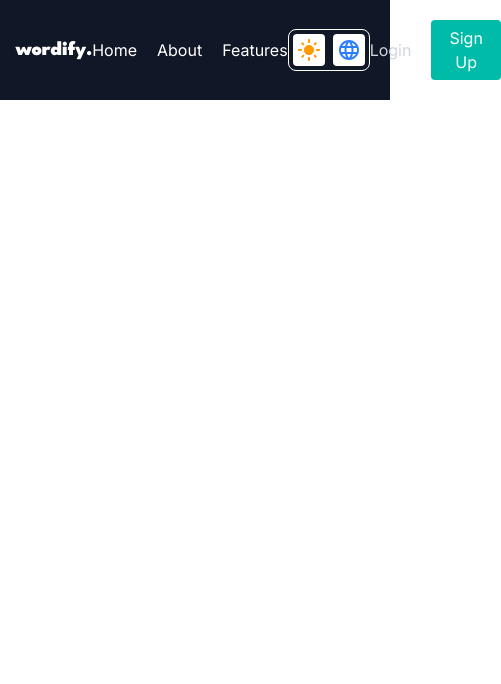
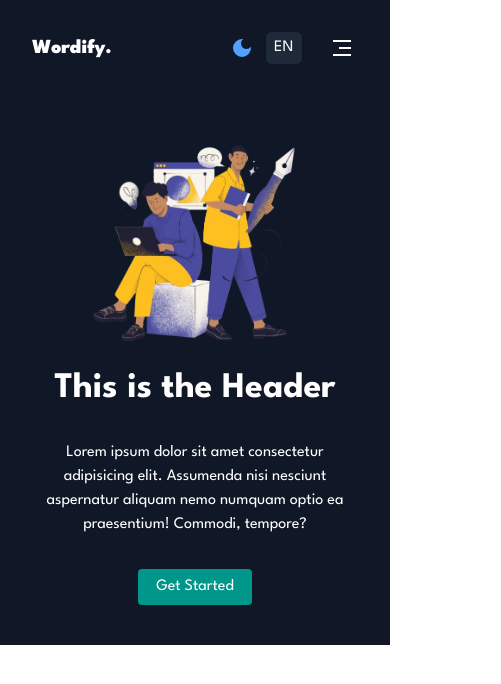
Before and after one commit to alibekmukhammadiev/wordify, a React (Vite) app in the folder frontend/: page / in a window 390 px wide. Shown: the top 684 px of the page, 501 px wide, since content can reach past the window. Built offline with nearby package versions, Linux system fonts and the light colour scheme.

Commit message:
Modal Added and Responsive Hero

```diff
--- a/frontend/src/App.tsx
+++ b/frontend/src/App.tsx
@@ -13,7 +13,7 @@ function App() {
       className="
       text-gray-900 bg-amber-50 dark:text-white dark:bg-gray-900"
     >
-      <div className="max-w-4xl mx-auto ">
+      <div className="max-w-4xl mx-auto px-8">
         <Routes>
           <Route path="/" element={<LandingPage />} />
           <Route path="/login" element={<LoginPage />} />
--- /dev/null
+++ b/frontend/src/components/ModeLang.tsx
@@ -0,0 +1,42 @@
+import React from "react";
+
+// react icons
+import { MdDarkMode } from "react-icons/md";
+import { MdLightMode } from "react-icons/md";
+
+type ModeLangProps = {
+  mode: boolean;
+  handleToggleMode: () => void;
+};
+
+export default function ModeLang({ mode, handleToggleMode }: ModeLangProps) {
+  return (
+    <div className="flex gap-2 p-1">
+      {!mode ? (
+        <MdDarkMode
+          onClick={handleToggleMode}
+          className="size-8 p-1   text-blue-400 duration-100 ease-in hover:cursor-pointer hover:text-blue-300  "
+        />
+      ) : (
+        <MdLightMode
+          onClick={handleToggleMode}
+          className="size-8 p-1 text-amber-400  duration-100 ease-in hover:cursor-pointer hover:text-amber-300  "
+        />
+      )}
+      <select
+        className="px-2 transition-colors rounded-md bg-gray-800 shadow-sm shadow-gray-900
+                 focus:outline-none focus:ring-1 focus:ring-teal-400 cursor-pointer"
+      >
+        <option className="" value="en">
+          EN
+        </option>
+        <option className="" value="ru">
+          RU
+        </option>
+        <option className="" value="uz">
+          UZ
+        </option>
+      </select>
+    </div>
+  );
+}
--- a/frontend/src/main.css
+++ b/frontend/src/main.css
@@ -17,5 +17,11 @@
 /* custom css */
 
 body {
-  font-family: "Inter", sans-serif;
+  font-family:  "League Spartan", sans-serif;
 }
+
+select {
+  appearance: none;
+  -webkit-appearance: none;
+  -moz-appearance: none;
+}
--- a/frontend/src/pages/LandingPage.tsx
+++ b/frontend/src/pages/LandingPage.tsx
@@ -1,28 +1,46 @@
 import React, { useState } from "react";
+
+// component
+import ModeLang from "../components/ModeLang";
+// image
+import hero from "../assets/hero.png";
 
 // navigate function
 import { useNavigate } from "react-router";
 
 // react-icons
-import { MdLanguage } from "react-icons/md";
-import { MdDarkMode } from "react-icons/md";
-import { MdLightMode } from "react-icons/md";
+import { RiMenu3Line } from "react-icons/ri";
+import { AiOutlineClose } from "react-icons/ai";
 
 export default function LandingPage() {
+  const [mode, setMode] = useState<boolean>(false);
+  const [modal, setModal] = useState<boolean>(true);
+
+  // useNavigate
   const navigate = useNavigate();
+
+  // toggle mode
+  const handleToggleMode = function () {
+    setMode((prev) => !prev);
+  };
+
+  // toggle modal
+  const handleToggleModal = function () {
+    setModal((prev) => !prev);
+  };
   return (
-    <div className="px-4">
-      <header className="flex items-center justify-between py-5">
+    <div>
+      <header className="flex items-center justify-between py-7">
         {/* Logo */}
         <div>
           <a href="#">
             <span className="font-league-spartan font-black text-xl">
-              wordify.
+              Wordify.
             </span>
           </a>
         </div>
         {/* Navigations */}
-        <ul className="list-none flex gap-5">
+        <ul className="list-none hidden gap-5 sm:flex">
           <li>
             <a className="hover:text-gray-300 transition-colors" href="#home">
               Home
@@ -43,19 +61,12 @@ export default function LandingPage() {
           </li>
         </ul>
         {/* Modes */}
-        <div className=" border-[1.5px] rounded-lg">
-
-        <div className="flex gap-2 p-1">
-          {false ? (
-            <MdDarkMode className="size-7 p-0.5  bg-white text-blue-500 duration-100 ease-in hover:cursor-pointer  hover:bg-gray-300 rounded-sm" />
-          ) : (
-            <MdLightMode className="size-8 p-1 bg-white text-amber-500 duration-100 ease-in hover:cursor-pointer  hover:bg-gray-300 rounded-sm" />
-          )}
-          <MdLanguage className="size-8 p-1  text-blue-500 bg-white rounded-sm" />
-        </div></div>
+        <div className="hidden sm:block rounded-lg">
+          <ModeLang handleToggleMode={handleToggleMode} mode={mode} />
+        </div>
 
         {/* Buttons */}
-        <div className="flex gap-5">
+        <div className="hidden sm:flex gap-5">
           <button
             className="text-gray-300 hover:cursor-pointer hover:text-gray-400 duration-100 ease-in"
             onClick={() => navigate("/login")}
@@ -63,13 +74,73 @@ export default function LandingPage() {
             Login
           </button>
           <button
-            className="hover:cursor-pointer hover:text-gray-200 hover:bg-teal-600 bg-teal-500 duration-100 ease-in px-4.5 py-1.5 rounded-sm"
+            className="hover:cursor-pointer hover:text-gray-200 hover:bg-teal-600 bg-teal-600 duration-100 ease-in px-4.5 py-1.5 rounded-sm"
             onClick={() => navigate("/register")}
           >
             Sign Up
           </button>
         </div>
+        {/* mobile screen navbar */}
+        <div className="flex items-center gap-5 sm:hidden">
+          <ModeLang handleToggleMode={handleToggleMode} mode={mode} />
+          {!modal ? (
+            <AiOutlineClose
+              onClick={handleToggleModal}
+              className="block sm:hidden size-8 p-1 text-white duration-100 ease-in hover:cursor-pointer  hover:text-gray-400 rounded-sm"
+            />
+          ) : (
+            <RiMenu3Line
+              onClick={handleToggleModal}
+              className="block sm:hidden size-8 p-1 text-white duration-100 ease-in hover:cursor-pointer  hover:text-gray-400 rounded-sm"
+            />
+          )}
+        </div>
       </header>
+      {/* hero section start */}
+      <section className="relative flex flex-col-reverse gap-5 sm:gap-0 sm:flex-row py-10">
+        {/* modal navbar start */}
+        {!modal && (
+          <div className="w-1/2 absolute right-0 top-0 z-1 bg-gray-800 shadow-sm shadow-gray-900">
+            <ul className="flex flex-col gap-3 list-none py-5">
+              <a href="#home">
+                <li className="transition-colors hover:bg-teal-600 px-7 py-2">
+                  Home
+                </li>
+              </a>
+
+              <a href="#home">
+                <li className="transition-colors hover:bg-teal-600 px-7 py-2">
+                  About
+                </li>
+              </a>
+              <a href="#home">
+                <li className="transition-colors hover:bg-teal-600 px-7 py-2">
+                  Features
+                </li>
+              </a>
+            </ul>
+          </div>
+        )}
+
+        {/* modal navbar end */}
+        <div className="flex  flex-col justify-center items-center sm:items-start gap-8 sm:w-1/2">
+          <h1 className="font-league-spartan font-bold text-4xl text-center sm:text-left sm:text-6xl">
+            This is the Header
+          </h1>
+          <p className="text-center sm:text-left">
+            Lorem ipsum dolor sit amet consectetur adipisicing elit. Assumenda
+            nisi nesciunt aspernatur aliquam nemo numquam optio ea praesentium!
+            Commodi, tempore?
+          </p>
+          <button className="hover:cursor-pointer hover:text-gray-200 hover:bg-teal-600 bg-teal-600 duration-100 ease-in px-4.5 py-1.5 rounded-sm">
+            Get Started
+          </button>
+        </div>
+        <div className="self-center w-2/3 sm:w-1/2">
+          <img src={hero} alt="Hero Section Image" />
+        </div>
+      </section>
+      {/* hero section end */}
     </div>
   );
 }
```
